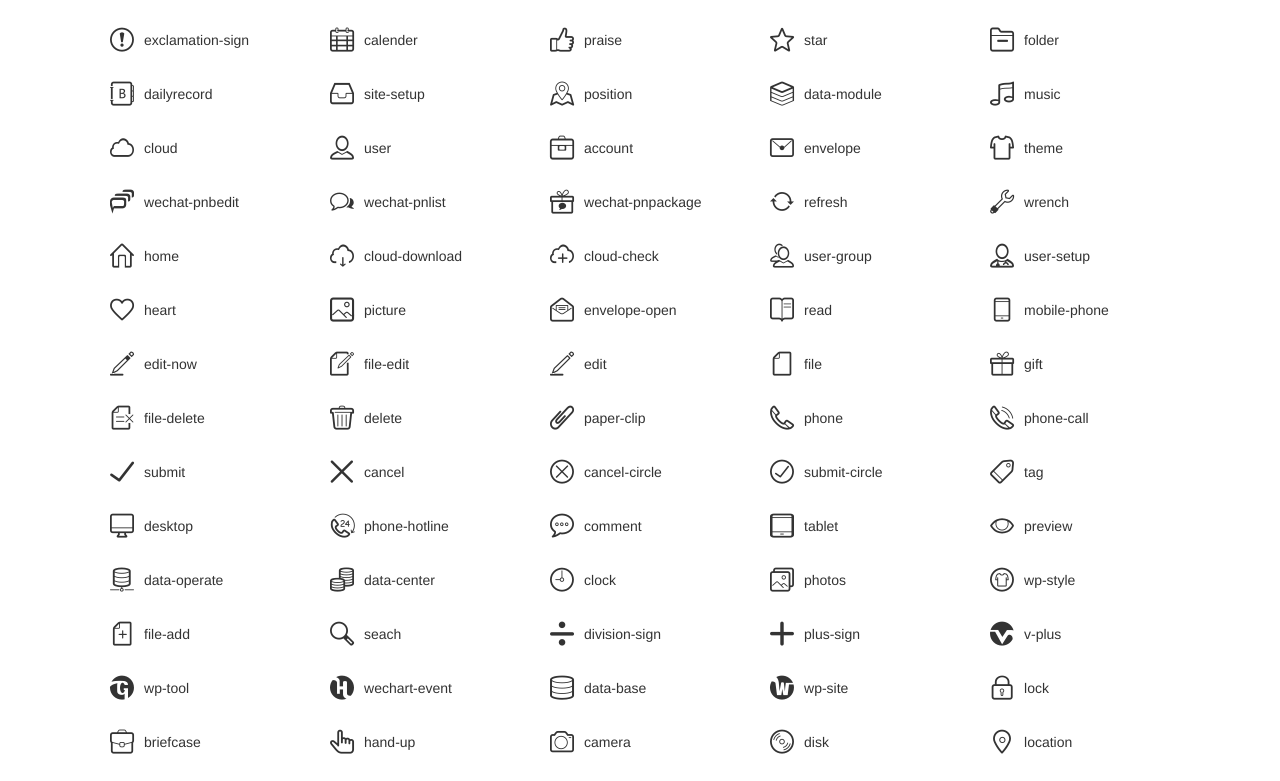
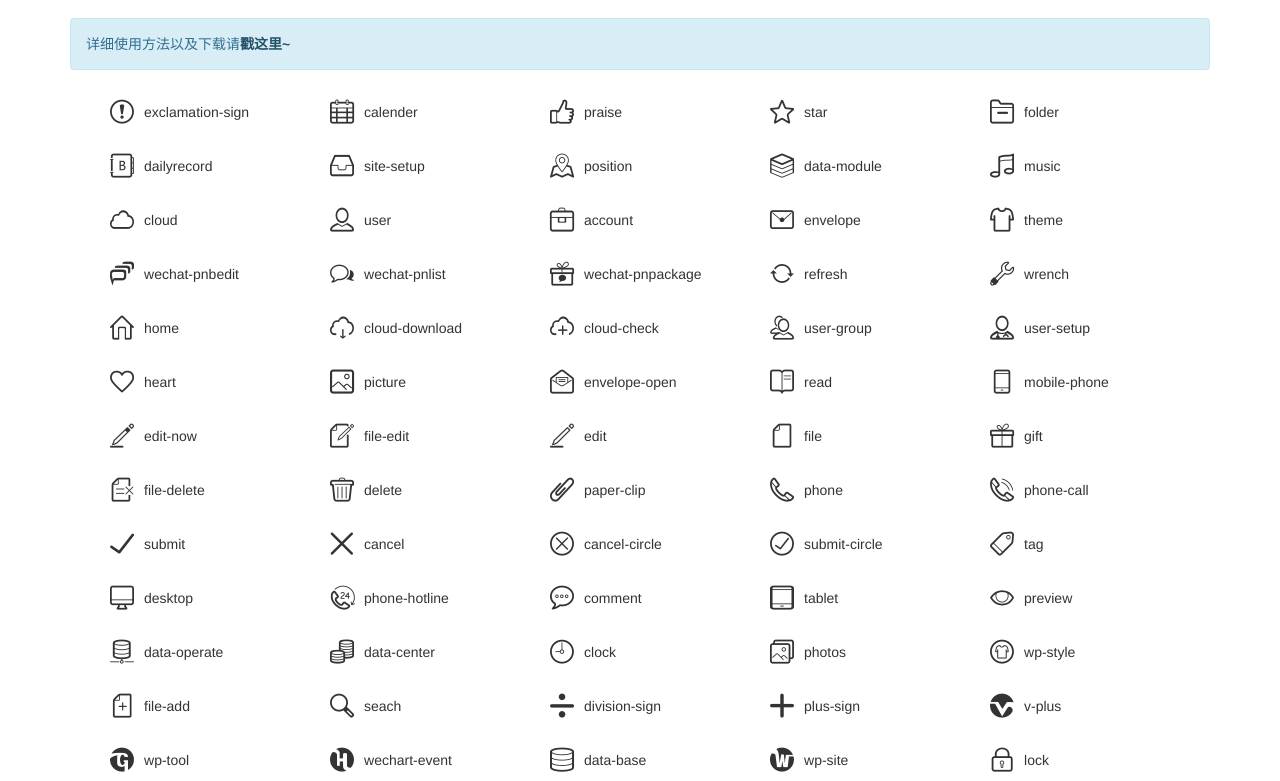
Before and after one commit to chinakids/Art-Reactor, a website: page dome/index.html in a window 1280 px wide. Shown: the part 54-835 px from the top of the page. Drawn offline with nearby package versions, Linux system fonts and the light colour scheme.

Commit message:
更新安装链接

```diff
--- a/dome/index.html
+++ b/dome/index.html
@@ -50,6 +50,9 @@
     </div>
 
     <div class="container">
+      <div class="alert alert-info" role="alert">
+        详细使用方法以及下载请<a href="../../" class="alert-link">戳这里~</a>
+      </div>
       <ul class="clearfix">
       <li ng-repeat="item in list| filter:search" ng-click="modeal(item)"><i class="ar ar-{{item.cls}}"></i><p ng-bind="item.cls">
           加载中···
```
Also changed, not shown: README.md.
